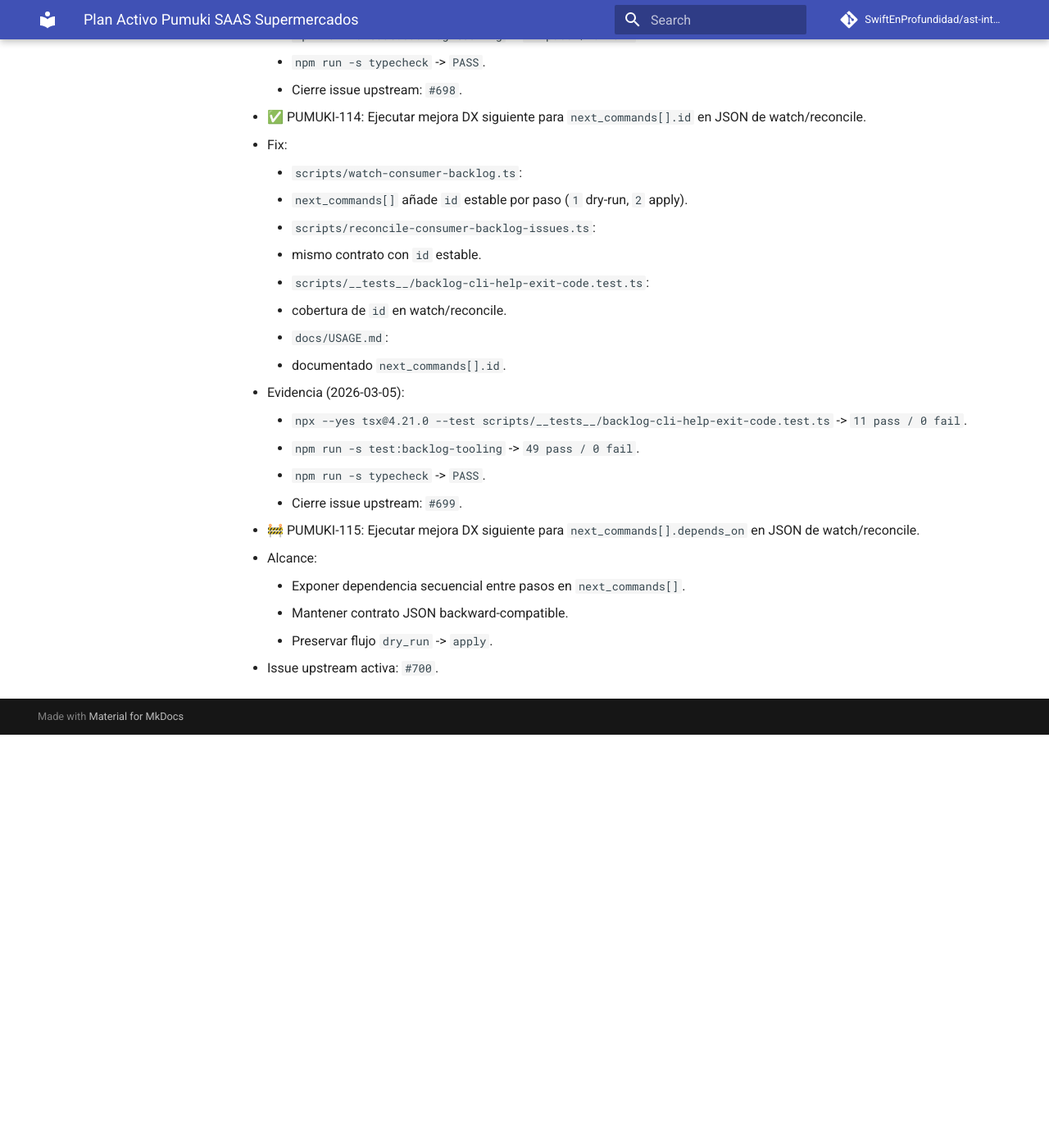
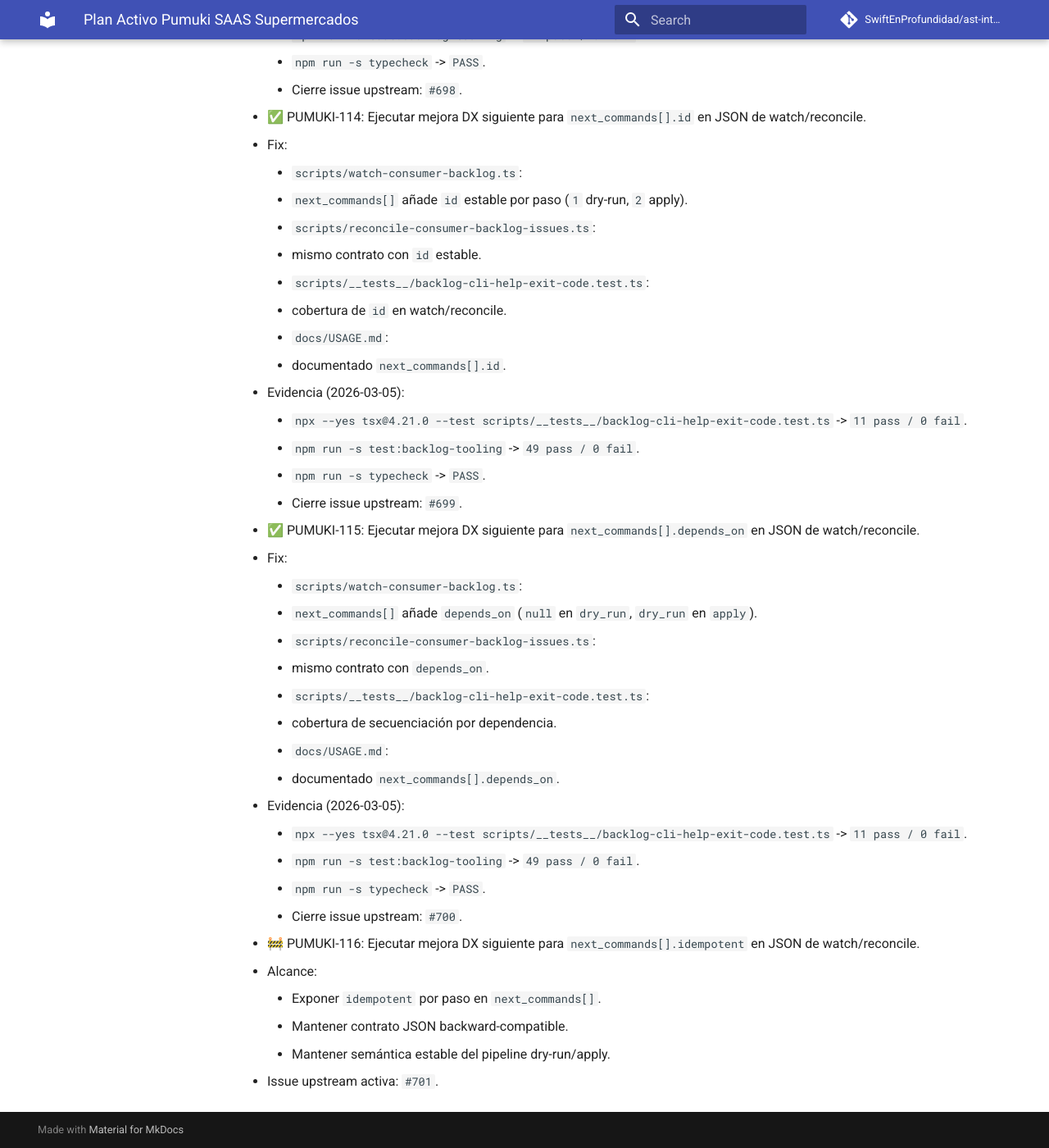
Before and after one commit to SwiftEnProfundidad/ast-intelligence-hooks, an MkDocs documentation site: the page built from docs/seguimiento-activo-pumuki-saas-supermercados.md, in a window 1280 px wide and 1400 px high, scrolled down 49423 px. Shown: the whole window at 82% size. Built offline with MkDocs 1.6.1 and Material for MkDocs 9.7.7, drawn with Linux system fonts in a browser that asks for light colours; comment, search, counter and statistics services are not loaded; before the commit the page ends 50319 px from its top, so only the background shows below that.

Commit message:
feat(backlog): add depends_on metadata to next_commands

```diff
--- a/docs/seguimiento-activo-pumuki-saas-supermercados.md
+++ b/docs/seguimiento-activo-pumuki-saas-supermercados.md
@@ -1382,9 +1382,25 @@
     - `npm run -s typecheck` -> `PASS`.
     - Cierre issue upstream: `#699`.
 
-- 🚧 PUMUKI-115: Ejecutar mejora DX siguiente para `next_commands[].depends_on` en JSON de watch/reconcile.
+- ✅ PUMUKI-115: Ejecutar mejora DX siguiente para `next_commands[].depends_on` en JSON de watch/reconcile.
+  - Fix:
+    - `scripts/watch-consumer-backlog.ts`:
+      - `next_commands[]` añade `depends_on` (`null` en `dry_run`, `dry_run` en `apply`).
+    - `scripts/reconcile-consumer-backlog-issues.ts`:
+      - mismo contrato con `depends_on`.
+    - `scripts/__tests__/backlog-cli-help-exit-code.test.ts`:
+      - cobertura de secuenciación por dependencia.
+    - `docs/USAGE.md`:
+      - documentado `next_commands[].depends_on`.
+  - Evidencia (2026-03-05):
+    - `npx --yes tsx@4.21.0 --test scripts/__tests__/backlog-cli-help-exit-code.test.ts` -> `11 pass / 0 fail`.
+    - `npm run -s test:backlog-tooling` -> `49 pass / 0 fail`.
+    - `npm run -s typecheck` -> `PASS`.
+    - Cierre issue upstream: `#700`.
+
+- 🚧 PUMUKI-116: Ejecutar mejora DX siguiente para `next_commands[].idempotent` en JSON de watch/reconcile.
   - Alcance:
-    - Exponer dependencia secuencial entre pasos en `next_commands[]`.
+    - Exponer `idempotent` por paso en `next_commands[]`.
     - Mantener contrato JSON backward-compatible.
-    - Preservar flujo `dry_run` -> `apply`.
-  - Issue upstream activa: `#700`.
+    - Mantener semántica estable del pipeline dry-run/apply.
+  - Issue upstream activa: `#701`.
```
Also changed, not shown: docs/USAGE.md (+2 -0 lines), docs/registro-maestro-de-seguimiento.md (+2 -2 lines), 3 other files.
